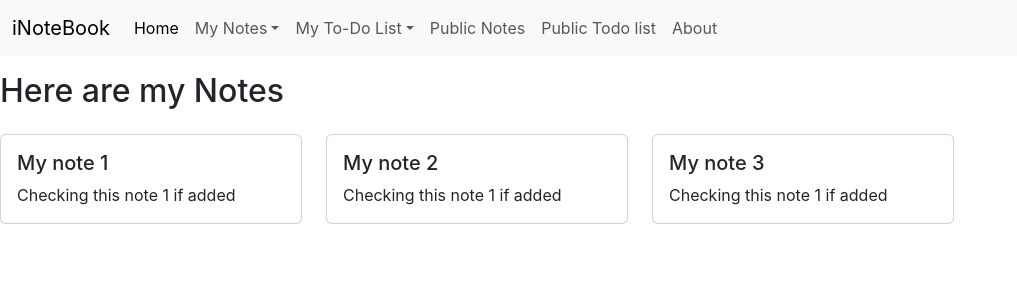
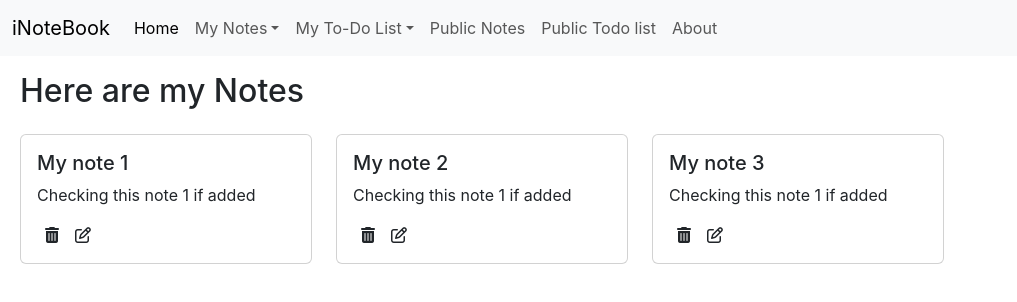
Before and after one commit to ee17btech11034/i-NoteBook, a React (Create React App) app in the folder frontend/: page / in a window 1280 px wide. Shown: the top 302 px of the page, without its empty margins (0-1017 px from the left). Built offline with nearby package versions, Linux system fonts and the light colour scheme.

Commit message:
font awesome

```diff
--- a/frontend/public/index.html
+++ b/frontend/public/index.html
@@ -42,6 +42,6 @@
       To create a production bundle, use `npm run build` or `yarn build`.
     -->
     <script src="https://cdn.jsdelivr.net/npm/bootstrap@5.3.0-alpha1/dist/js/bootstrap.bundle.min.js" integrity="sha384-w76AqPfDkMBDXo30jS1Sgez6pr3x5MlQ1ZAGC+nuZB+EYdgRZgiwxhTBTkF7CXvN" crossorigin="anonymous"></script>
-
+    <script src="https://kit.fontawesome.com/62e7a6453f.js" crossorigin="anonymous"></script>
   </body>
 </html>
--- a/frontend/src/App.css
+++ b/frontend/src/App.css
@@ -36,3 +36,6 @@
     transform: rotate(360deg);
   }
 }
+i{
+  cursor: hover;
+}
--- a/frontend/src/components/NoteItem.js
+++ b/frontend/src/components/NoteItem.js
@@ -8,6 +8,8 @@ const NoteItem = (props) => {
         <div className="card-body">
             <h5 className="card-title">{note.title}</h5>
             <p className="card-text">{note.description}</p>
+            <i className="fa-solid fa-trash-can mx-2"></i>
+            <i className="fa-regular fa-pen-to-square mx-2"></i>
         </div>
       </div>
     </div>
--- a/frontend/src/components/Notes.js
+++ b/frontend/src/components/Notes.js
@@ -6,7 +6,7 @@ const Notes = () => {
   const context = useContext(NoteContext)
   const {notes, setNotes} = context
   return (
-    <div className='row my-3'>
+    <div className='row my-3 mx-2'>
       <h2>Here are my Notes</h2>
       {notes.map((note)=>{
           return <NoteItem key={note._id} note={note}/> //key sab ki alag honi chahiye. to key de raha hu
--- a/frontend/src/index.css
+++ b/frontend/src/index.css
@@ -11,3 +11,7 @@ code {
   font-family: source-code-pro, Menlo, Monaco, Consolas, 'Courier New',
     monospace;
 }
+
+i{
+  cursor: pointer;
+}
```
